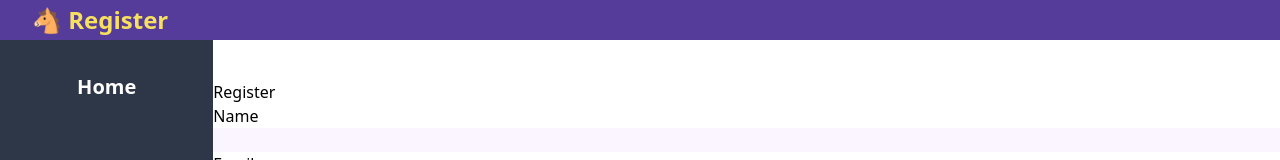
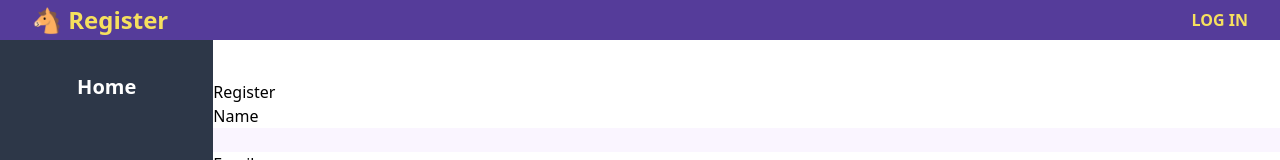
Before and after one commit to will-t-harris/express-check, a React (Create React App) app: page /register in a window 1280 px wide. Shown: the top 160 px of the page. Built offline with nearby package versions, Linux system fonts and the light colour scheme.

Commit message:
feat: add register button to header

```diff
--- a/src/components/Header.js
+++ b/src/components/Header.js
@@ -1,12 +1,20 @@
 import React from "react";
+import { HeaderButton } from "./HeaderButton";
 
 export const Header = ({ headerText }) => {
 	return (
-		<h1 className="absolute w-full h-10 pl-8 text-2xl text-yellow-400 font-extrabold leading-10  bg-purple-800">
-			<span role="img" aria-label="horse emoji">
-				🐴
-			</span>{" "}
-			{headerText}
-		</h1>
+		<div className="flex flex-row absolute w-full h-10 pl-8 bg-purple-800">
+			<h1 className="text-2xl text-yellow-400 font-extrabold leading-10  ">
+				<span role="img" aria-label="horse emoji">
+					🐴
+				</span>{" "}
+				{headerText}
+			</h1>
+			<HeaderButton
+				twClasses="self-center ml-auto mr-8 text-yellow-400 font-bold"
+				buttonText="LOG IN"
+				buttonUrl="/register"
+			/>
+		</div>
 	);
 };
--- /dev/null
+++ b/src/components/HeaderButton.js
@@ -0,0 +1,10 @@
+import React from "react";
+import { Link } from "react-router-dom";
+
+export const HeaderButton = ({ buttonText, buttonUrl, twClasses }) => {
+	return (
+		<Link className={twClasses} to={buttonUrl}>
+			{buttonText}
+		</Link>
+	);
+};
```
